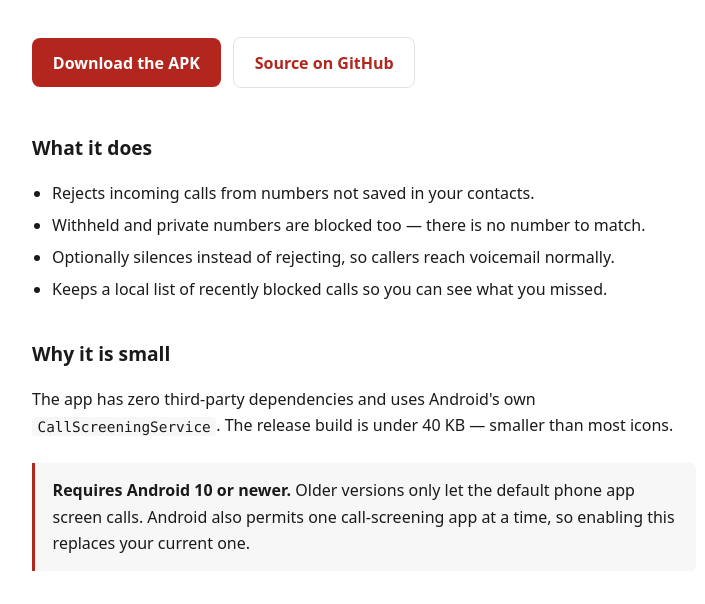
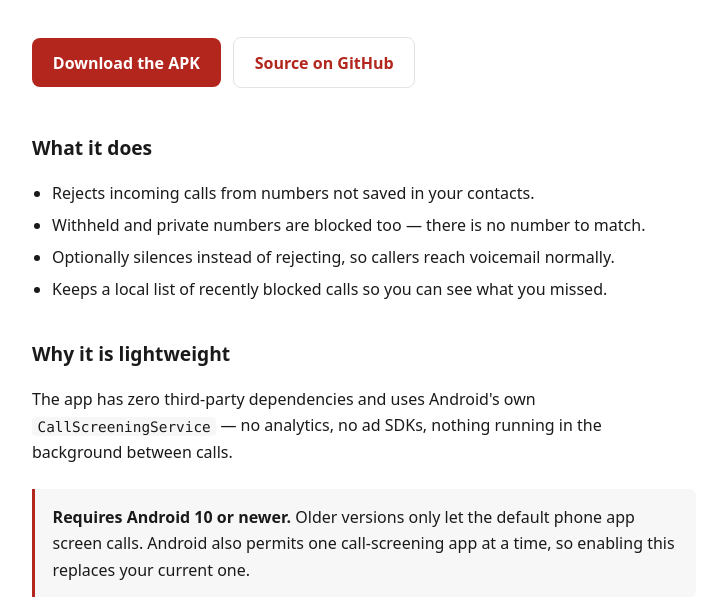
Before and after one commit to matbcvo/callblocker, a plain HTML site: page docs/index.html in a window 1280 px wide. Shown: the part 151-755 px from the top of the page, without its empty margins (276-981 px from the left). Drawn offline with Linux system fonts and the light colour scheme.

Commit message:
Drop APK size claims from docs and comments
A byte count drifts with every toolchain and R8 change, so it becomes
wrong silently. The claims that do not rot — no dependencies, no
analytics, no network access — carry the same message and are enforced
by the manifest.

Co-Authored-By: Claude Opus 5 <noreply@anthropic.com>

```diff
--- a/docs/index.html
+++ b/docs/index.html
@@ -79,11 +79,11 @@
   <li>Keeps a local list of recently blocked calls so you can see what you missed.</li>
 </ul>
 
-<h2>Why it is small</h2>
+<h2>Why it is lightweight</h2>
 <p>
   The app has zero third-party dependencies and uses Android's own
-  <code>CallScreeningService</code>. The release build is under 40&nbsp;KB — smaller than
-  most icons.
+  <code>CallScreeningService</code> — no analytics, no ad SDKs, nothing running in the
+  background between calls.
 </p>
 
 <div class="note">
```
Also changed, not shown: 2 other files.
